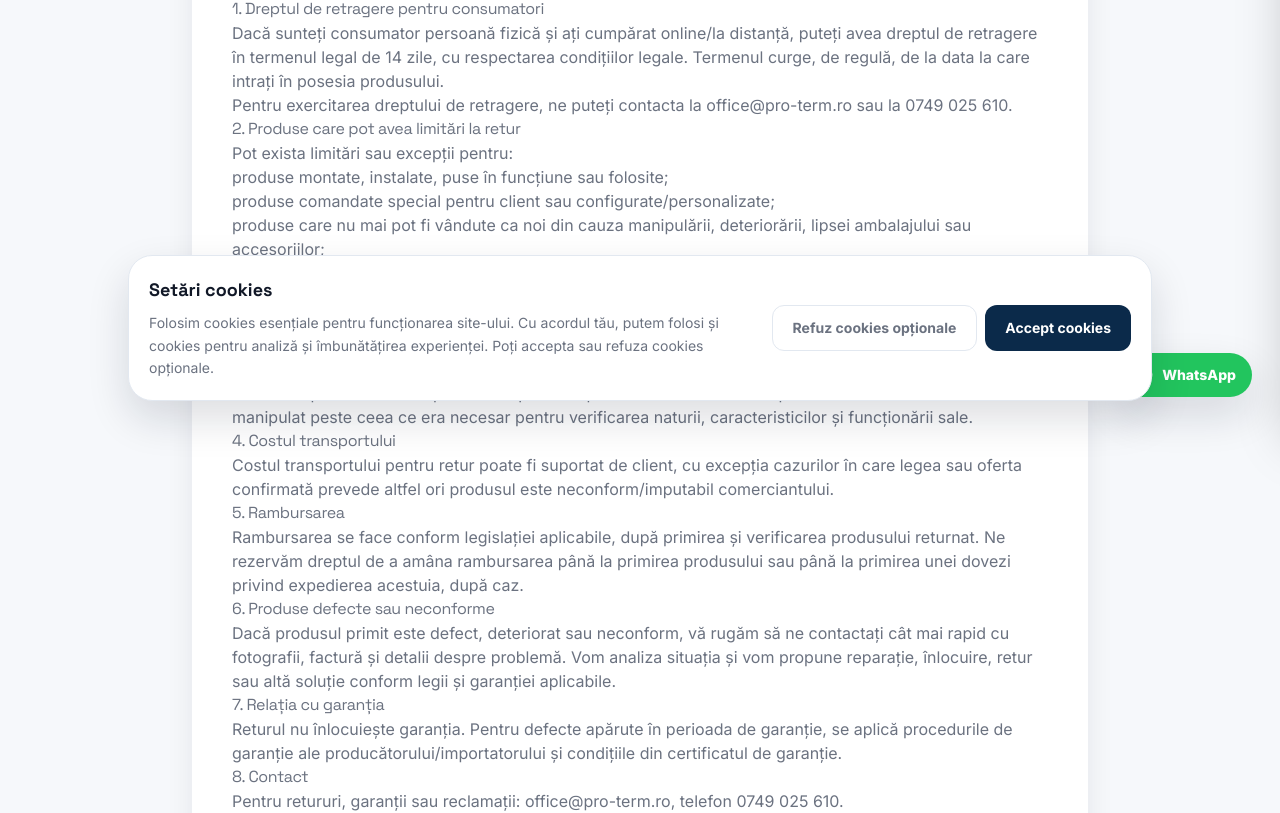
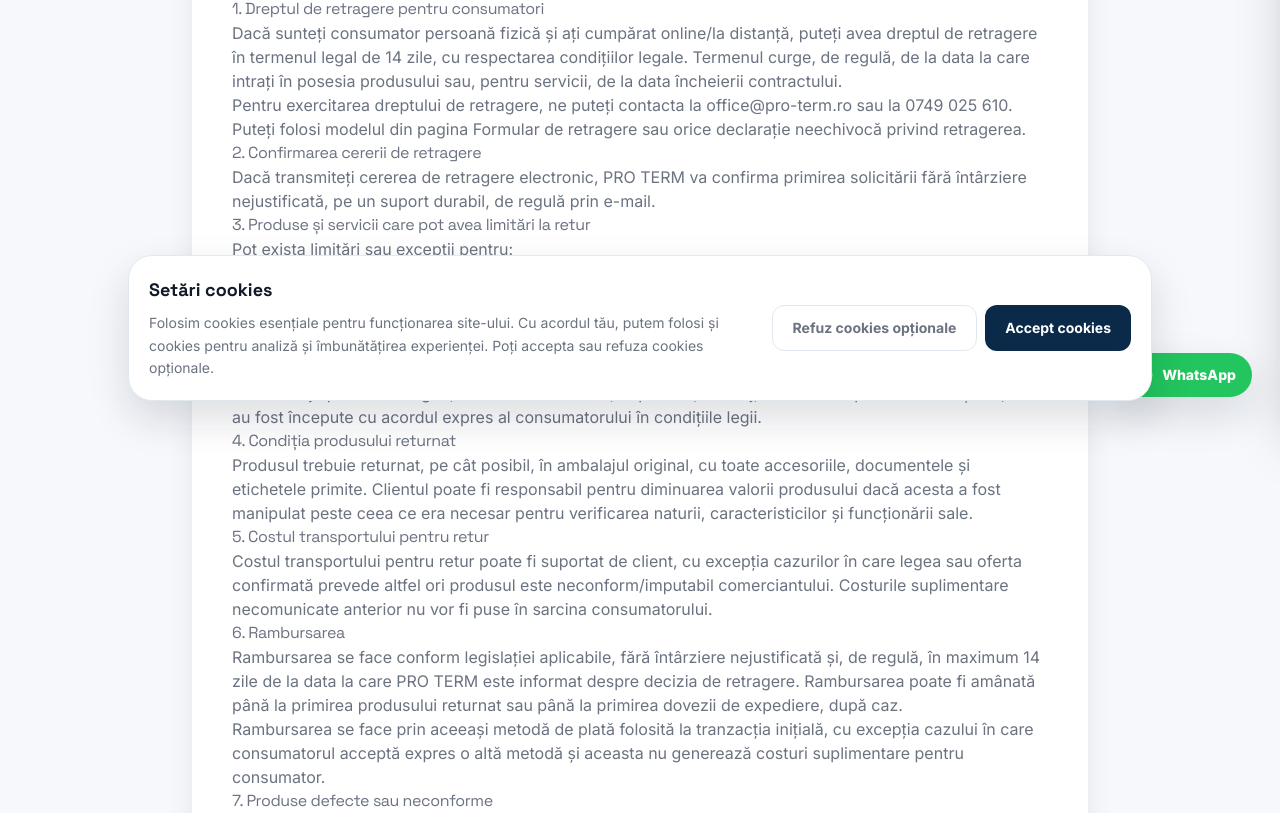
Before and after one commit to protermarad-hash/pro-term-web, a Next.js app: page /politica-retur in a window 1280 px wide. Shown: the part 375-1188 px from the top of the page. Built offline with nearby package versions, Linux system fonts and the light colour scheme.

Commit message:
Clarify withdrawal and refund policy

```diff
--- a/src/app/politica-retur/page.tsx
+++ b/src/app/politica-retur/page.tsx
@@ -2,7 +2,7 @@ import Header from '@/components/Header';
 import Footer from '@/components/Footer';
 import Link from 'next/link';
 
-const updatedAt = '06.06.2026';
+const updatedAt = '07.06.2026';
 
 export default function ReturnPolicyPage() {
   return (
@@ -12,7 +12,7 @@ export default function ReturnPolicyPage() {
         <div className="container mx-auto px-4">
           <div className="mx-auto max-w-4xl rounded-3xl bg-white p-6 shadow-card md:p-10">
             <p className="mb-3 text-sm font-bold uppercase tracking-widest text-accent">Zona legală</p>
-            <h1 className="font-heading text-3xl font-bold text-dark md:text-5xl">Politica de retur</h1>
+            <h1 className="font-heading text-3xl font-bold text-dark md:text-5xl">Politica de retur și retragere</h1>
             <p className="mt-4 text-sm text-dark-300">Ultima actualizare: {updatedAt}</p>
 
             <div className="prose prose-slate mt-8 max-w-none text-dark-300">
@@ -22,54 +22,62 @@ export default function ReturnPolicyPage() {
 
               <h2>1. Dreptul de retragere pentru consumatori</h2>
               <p>
-                Dacă sunteți consumator persoană fizică și ați cumpărat online/la distanță, puteți avea dreptul de retragere în termenul legal de 14 zile, cu respectarea condițiilor legale. Termenul curge, de regulă, de la data la care intrați în posesia produsului.
+                Dacă sunteți consumator persoană fizică și ați cumpărat online/la distanță, puteți avea dreptul de retragere în termenul legal de 14 zile, cu respectarea condițiilor legale. Termenul curge, de regulă, de la data la care intrați în posesia produsului sau, pentru servicii, de la data încheierii contractului.
               </p>
               <p>
-                Pentru exercitarea dreptului de retragere, ne puteți contacta la <a href="mailto:office@pro-term.ro">office@pro-term.ro</a> sau la <a href="tel:+40749025610">0749 025 610</a>.
+                Pentru exercitarea dreptului de retragere, ne puteți contacta la <a href="mailto:office@pro-term.ro">office@pro-term.ro</a> sau la <a href="tel:+40749025610">0749 025 610</a>. Puteți folosi modelul din pagina <Link href="/formular-retragere">Formular de retragere</Link> sau orice declarație neechivocă privind retragerea.
               </p>
 
-              <h2>2. Produse care pot avea limitări la retur</h2>
+              <h2>2. Confirmarea cererii de retragere</h2>
+              <p>
+                Dacă transmiteți cererea de retragere electronic, PRO TERM va confirma primirea solicitării fără întârziere nejustificată, pe un suport durabil, de regulă prin e-mail.
+              </p>
+
+              <h2>3. Produse și servicii care pot avea limitări la retur</h2>
               <p>Pot exista limitări sau excepții pentru:</p>
               <ul>
-                <li>produse montate, instalate, puse în funcțiune sau folosite;</li>
+                <li>produse montate, instalate, puse în funcțiune sau folosite peste limita verificării normale;</li>
                 <li>produse comandate special pentru client sau configurate/personalizate;</li>
                 <li>produse care nu mai pot fi vândute ca noi din cauza manipulării, deteriorării, lipsei ambalajului sau accesoriilor;</li>
                 <li>materiale tăiate la dimensiune, trasee frigorifice, kituri sau accesorii adaptate lucrării;</li>
-                <li>servicii deja prestate, cum ar fi constatare, deplasare, montaj, service sau punere în funcțiune, în condițiile legii.</li>
+                <li>servicii deja prestate integral, cum ar fi constatare, deplasare, montaj, service sau punere în funcțiune, dacă au fost începute cu acordul expres al consumatorului în condițiile legii.</li>
               </ul>
 
-              <h2>3. Condiția produsului returnat</h2>
+              <h2>4. Condiția produsului returnat</h2>
               <p>
                 Produsul trebuie returnat, pe cât posibil, în ambalajul original, cu toate accesoriile, documentele și etichetele primite. Clientul poate fi responsabil pentru diminuarea valorii produsului dacă acesta a fost manipulat peste ceea ce era necesar pentru verificarea naturii, caracteristicilor și funcționării sale.
               </p>
 
-              <h2>4. Costul transportului</h2>
+              <h2>5. Costul transportului pentru retur</h2>
               <p>
-                Costul transportului pentru retur poate fi suportat de client, cu excepția cazurilor în care legea sau oferta confirmată prevede altfel ori produsul este neconform/imputabil comerciantului.
+                Costul transportului pentru retur poate fi suportat de client, cu excepția cazurilor în care legea sau oferta confirmată prevede altfel ori produsul este neconform/imputabil comerciantului. Costurile suplimentare necomunicate anterior nu vor fi puse în sarcina consumatorului.
               </p>
 
-              <h2>5. Rambursarea</h2>
+              <h2>6. Rambursarea</h2>
               <p>
-                Rambursarea se face conform legislației aplicabile, după primirea și verificarea produsului returnat. Ne rezervăm dreptul de a amâna rambursarea până la primirea produsului sau până la primirea unei dovezi privind expedierea acestuia, după caz.
+                Rambursarea se face conform legislației aplicabile, fără întârziere nejustificată și, de regulă, în maximum 14 zile de la data la care PRO TERM este informat despre decizia de retragere. Rambursarea poate fi amânată până la primirea produsului returnat sau până la primirea dovezii de expediere, după caz.
+              </p>
+              <p>
+                Rambursarea se face prin aceeași metodă de plată folosită la tranzacția inițială, cu excepția cazului în care consumatorul acceptă expres o altă metodă și aceasta nu generează costuri suplimentare pentru consumator.
               </p>
 
-              <h2>6. Produse defecte sau neconforme</h2>
+              <h2>7. Produse defecte sau neconforme</h2>
               <p>
                 Dacă produsul primit este defect, deteriorat sau neconform, vă rugăm să ne contactați cât mai rapid cu fotografii, factură și detalii despre problemă. Vom analiza situația și vom propune reparație, înlocuire, retur sau altă soluție conform legii și garanției aplicabile.
               </p>
 
-              <h2>7. Relația cu garanția</h2>
+              <h2>8. Relația cu garanția</h2>
               <p>
                 Returul nu înlocuiește garanția. Pentru defecte apărute în perioada de garanție, se aplică procedurile de garanție ale producătorului/importatorului și condițiile din certificatul de garanție.
               </p>
 
-              <h2>8. Contact</h2>
+              <h2>9. Contact</h2>
               <p>
                 Pentru retururi, garanții sau reclamații: <a href="mailto:office@pro-term.ro">office@pro-term.ro</a>, telefon <a href="tel:+40749025610">0749 025 610</a>.
               </p>
 
               <p>
-                Pentru termenii generali ai site-ului, consultați <Link href="/termeni-si-conditii">Termeni și condiții</Link>.
+                Pentru termenii generali ai site-ului, consultați <Link href="/termeni-si-conditii">Termeni și condiții</Link>. Pentru livrare și plată, consultați <Link href="/livrare-si-plata">Livrare și plată</Link>.
               </p>
             </div>
           </div>
```
